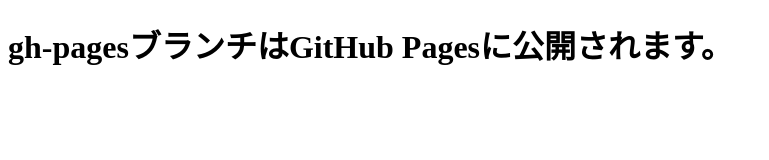
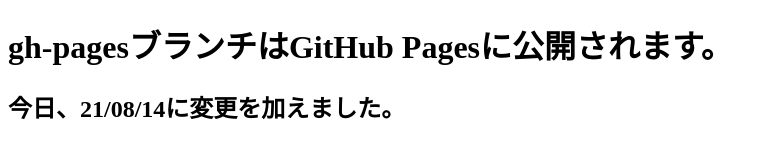
Before and after one commit to ihwka/git-study, a plain HTML site: page index.html in a window 1280 px wide. Shown: the whole page, without its empty margins (0-769 px from the left). Drawn offline with Linux system fonts and the light colour scheme.

Commit message:
h2 タグを追加
h2 タグを追加、日付を書き込みました。

```diff
--- a/index.html
+++ b/index.html
@@ -6,5 +6,6 @@
 </head>
 <body>
     <h1>gh-pagesブランチはGitHub Pagesに公開されます。</h1>
+    <h2>今日、21/08/14に変更を加えました。</h2>
 </body>
 </html>
```
